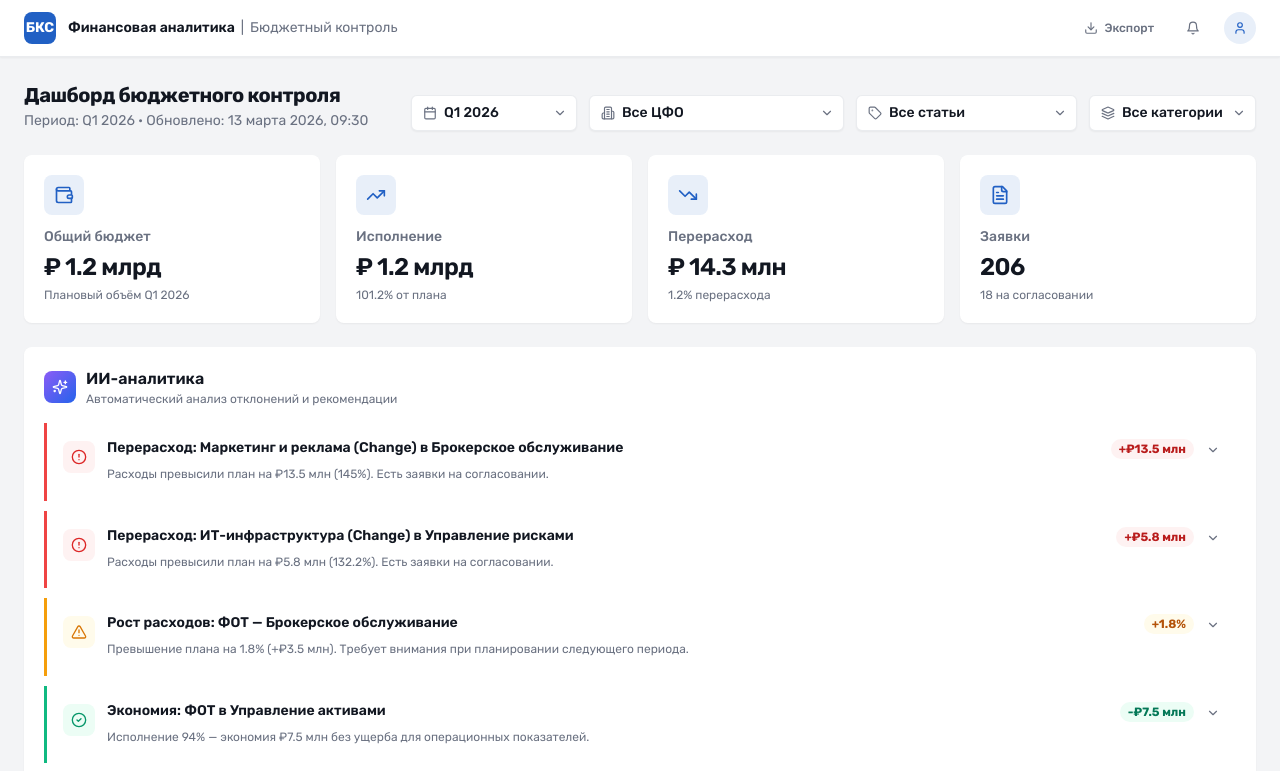
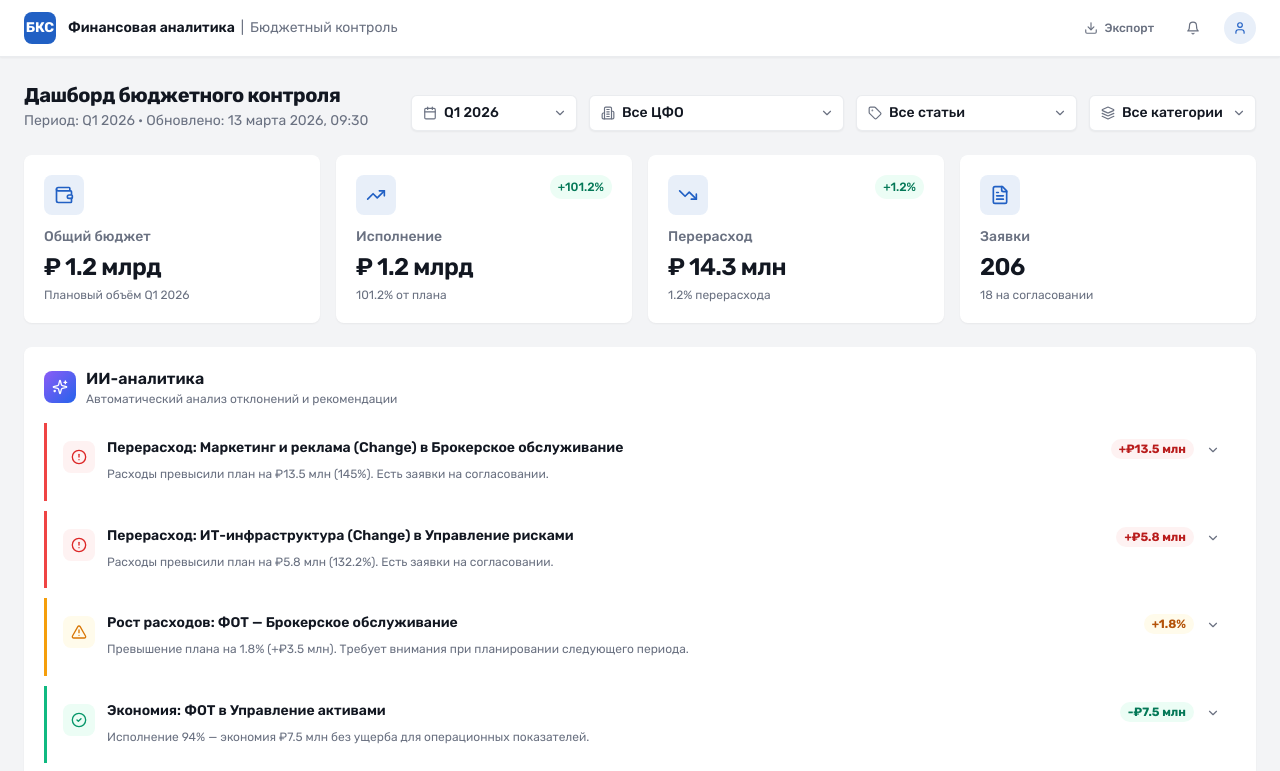
Before and after one commit to pr-poehali-dev/bks-finance-dashboard, a React (Vite) app: page / in a window 1280 px wide. Shown: the top 771 px of the page. Built offline with nearby package versions, Linux system fonts and the light colour scheme.

Commit message:
Добавь бейджи с процентами для KPI карточек кроме "общий бюджет" и "заявки"

```diff
--- a/src/components/dashboard/KPICard.tsx
+++ b/src/components/dashboard/KPICard.tsx
@@ -17,7 +17,18 @@ const KPICard = ({ data, index }: KPICardProps) => {
         <div className="w-10 h-10 rounded-lg bg-primary/10 flex items-center justify-center">
           <Icon name={data.icon} size={20} className="text-primary" />
         </div>
-
+        {data.change !== 0 && data.title !== "Общий бюджет" && data.title !== "Заявки" && (
+          <span
+            className={`text-xs font-medium px-2 py-1 rounded-full ${
+              data.change > 0
+                ? "bg-emerald-50 text-emerald-700"
+                : "bg-red-50 text-red-600"
+            }`}
+          >
+            {data.change > 0 ? "+" : ""}
+            {data.change}%
+          </span>
+        )}
       </div>
       <p className="text-sm text-muted-foreground font-medium mb-1">
         {data.title}
```
